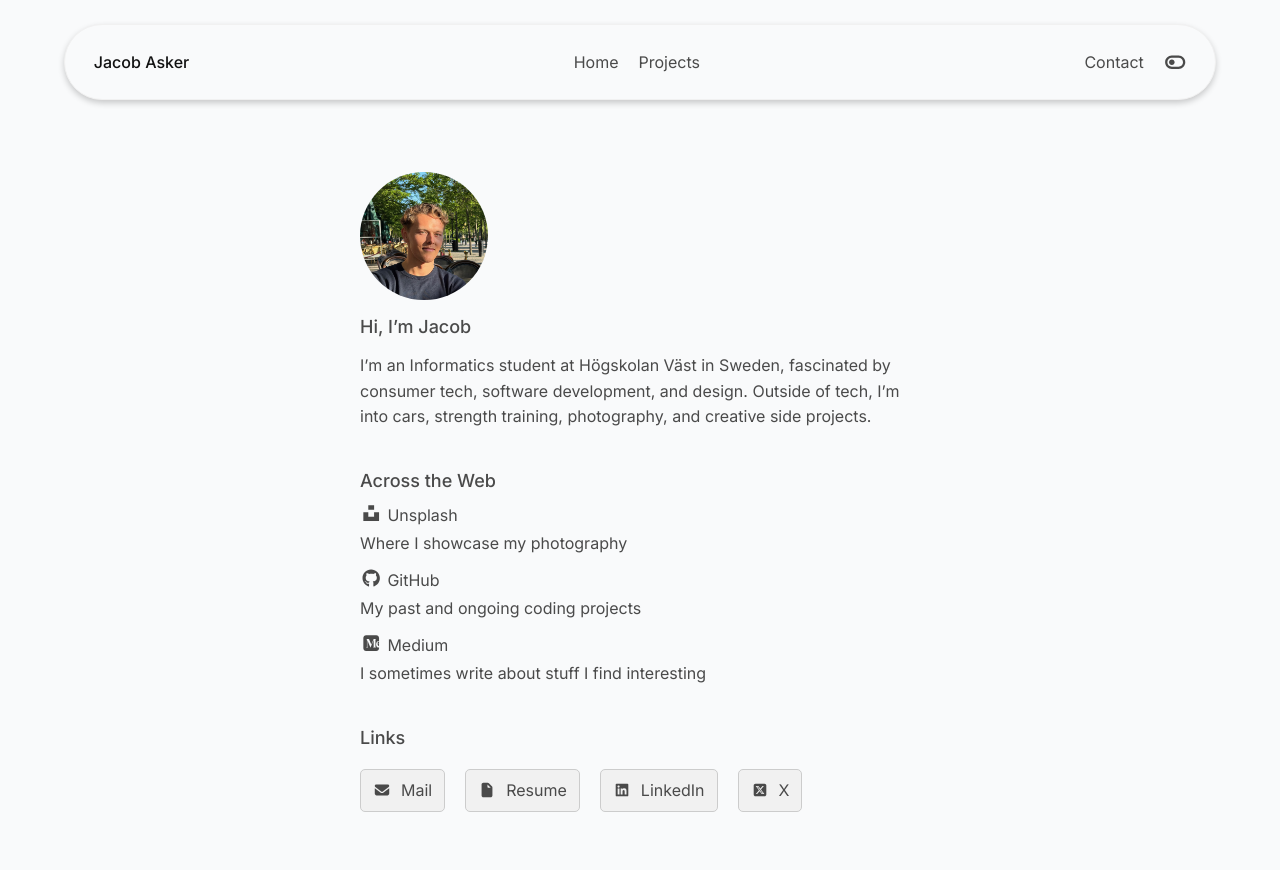
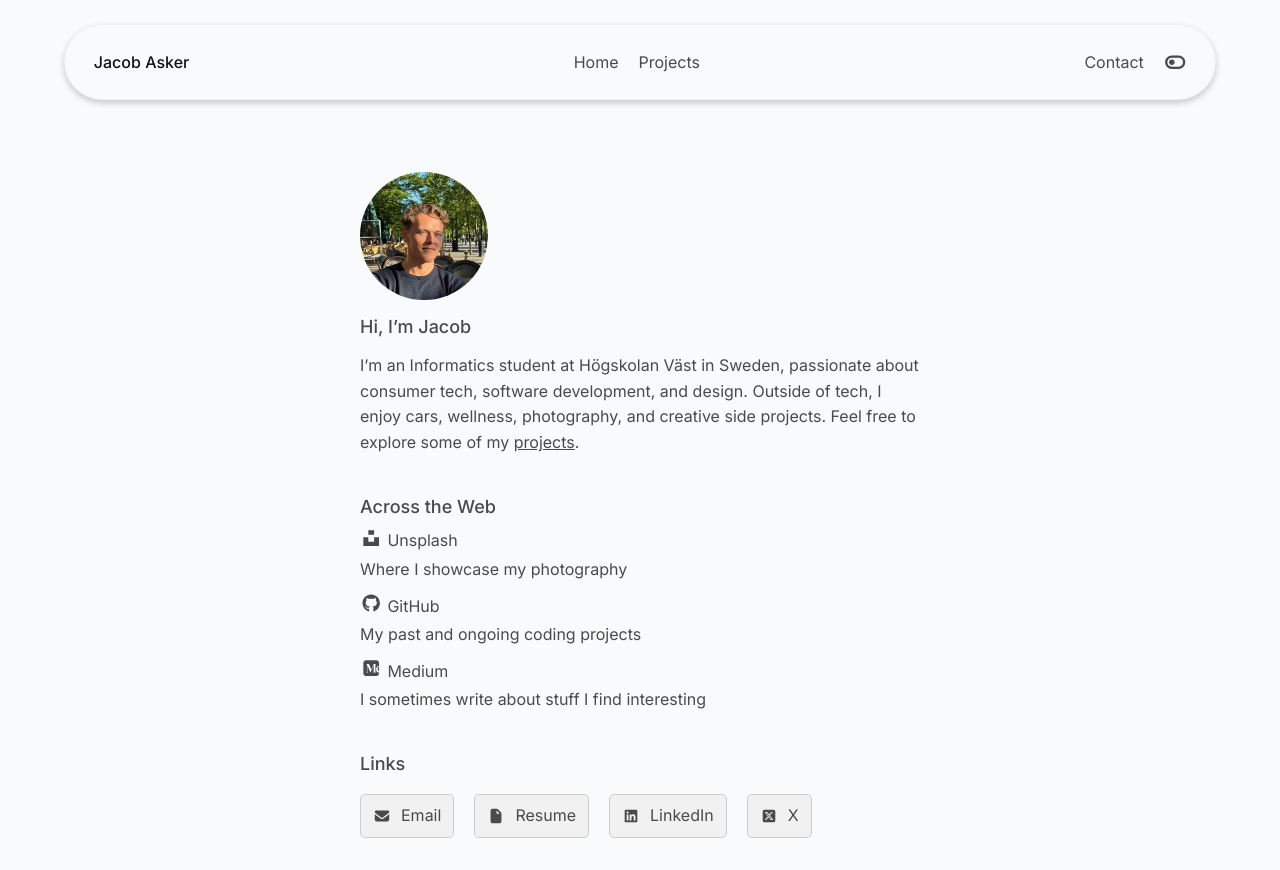
Before and after one commit to Jackan04/Portfolio, a React (Vite) app: page / in a window 1280 px wide. Before the commit the page ends 844 px from the top, so only its background shows below. Built offline with nearby package versions, Linux system fonts and the light colour scheme.

Commit message:
added some projects to the projects page

```diff
--- a/src/components/Home/Home.module.css
+++ b/src/components/Home/Home.module.css
@@ -23,7 +23,6 @@
     gap: 1rem;
     flex-wrap: wrap;
 }
-
 
 /* Links Section */
 .icon {
--- a/src/components/ProjectCard/ProjectCard.module.css
+++ b/src/components/ProjectCard/ProjectCard.module.css
@@ -9,17 +9,19 @@
     border-radius: var(--border-radius);
     border: 2px solid var(--border);
     background: var(--background);
+    box-shadow: var(--box-shadow);
 }
 
 
 .projectCardImageWrapper {
-  width: 7.75rem;
+  width: 150px;
   aspect-ratio: 1 / 1;
   overflow: hidden;
   border-radius: var(--border-radius);
   display: flex;
   align-items: center;
   justify-content: center;
+
 }
 
 .projectCardImageWrapper img {
@@ -65,3 +67,11 @@
     flex-direction: column;
     gap: 2rem;
 }
+
+@media (max-width: 768px){
+    .projectCard{
+        display: flex;
+        justify-content: start;
+        gap: 15px;
+    }
+}
--- a/src/index.css
+++ b/src/index.css
@@ -107,6 +107,11 @@ button{
     transform: var(--active-global);
 }
 
+.inlineLink{
+    /* color: var(--accent-dark); */
+    text-decoration: underline;
+}
+
 /* Media Breakpoints */
 @media (max-width: 768px) {
 
--- a/src/pages/Home.jsx
+++ b/src/pages/Home.jsx
@@ -1,3 +1,4 @@
+import { Link } from 'react-router-dom'
 import styles from '../components/Home/Home.module.css'
 import profile from '../assets/images/profile.jpeg'
 import SocialCard from '../components/LinkCard/LinkCard'
@@ -21,7 +22,11 @@ export default function Home(){
                     <div className={styles.contentTop}>
                         <img className={styles.profileImage} src={profile} alt="Profile Image" />
                         <h1 className={styles.heading}>Hi, I’m Jacob</h1>
-                        <p className={styles.welcomeText}>I’m an Informatics student at Högskolan Väst in Sweden, fascinated by consumer tech, software development, and design. Outside of tech, I’m into cars, strength training, photography, and creative side projects.</p>
+                        <p className={styles.welcomeText}>
+                            I’m an Informatics student at Högskolan Väst in Sweden, passionate about consumer tech, software development, and design.
+                            Outside of tech, I enjoy cars, wellness, photography, and creative side projects.
+                            Feel free to explore some of my <Link to="/projects" className="inlineLink">projects</Link>.
+                        </p>
                     </div>
 
                     <div className={styles.creativeContainer}>
@@ -35,8 +40,8 @@ export default function Home(){
                     <div className={styles.linksContainer}>
                         <h2 className={styles.heading}>Links</h2>
                         <div className={styles.linkCards}>
-                        <SocialCard icon={<MailIcon className={styles.icon}/>} title="Mail" href="mailto: jacob.asker@icloud.com"></SocialCard>
-                        <SocialCard icon={<FileIcon className={styles.icon}/>} title="Resume"></SocialCard>
+                        <SocialCard icon={<MailIcon className={styles.icon}/>} title="Email" href="mailto: jacob.asker@icloud.com"></SocialCard>
+                        <SocialCard icon={<FileIcon className={styles.icon}/>} title="Resume" href="#"></SocialCard>
                         <SocialCard icon={<LinkedInIcon className={styles.icon}/>} title="LinkedIn" href="https://www.linkedin.com/in/jacob-asker-a096a7352/"></SocialCard>
                         <SocialCard icon={<TwitterIcon className={styles.icon}/>} title="X" href="https://x.com/jacob_aske15923"></SocialCard>
                     </div>
--- a/src/pages/Projects.jsx
+++ b/src/pages/Projects.jsx
@@ -1,6 +1,8 @@
 import { useState } from "react"
 import ProjectCard from "../components/ProjectCard/ProjectCard"
 import styles from '../components/ProjectCard/ProjectCard.module.css'
+import TaskManagerImage from '../assets/images/task-manager.jpeg'
+import DesignCaseImage from '../assets/images/design-case.png'
 
 export default function Projects(){
     const categories = ["Coding", "Design"]
@@ -8,18 +10,18 @@ export default function Projects(){
 
     const allCards = [
         {
-            category: "Coding",
-            src: "https://culturedcode.com/things/2024-01-20/images/hero-logo-things-io70.png",
-            href: "https://culturedcode.com/things/",
-            title: "Coding Project",
-            description: "A minimalist task manager built with React and Firebase. It focuses on clean Design, fast performance, and simple collaboration, making everyday planning effortless on any device."
+            category: "Design",
+            src: DesignCaseImage,
+            href: "https://www.linkedin.com/pulse/designcase-förbättring-av-självbetjäningskassa-jacob-asker-hva4e/?trackingId=T%2BxvKZHHRFeXrygYROiDBg%3D%3D",
+            title: "Redesign of Self-Checkout",
+            description: "Suggested improvements for a self-service checkout screen based on observed usability issues, aiming to make it more intuitive and reduce errors for first-time users."
             },
             {
-            category: "Design",
-            src: "https://m-cdn.phonearena.com/images/hub/550-wide-two_1200/iPhone-17-Pro-Max-release-date-price-and-features.jpg",
-            href: "https://culturedcode.com/things/",
-            title: "Design Project",
-            description: "A minimalist task manager built with React and Firebase. It focuses on clean Design, fast performance, and simple collaboration, making everyday planning effortless on any device."
+            category: "Coding",
+            src: TaskManagerImage,
+            href: "https://github.com/Jackan04/Task-Manager",
+            title: "Task Manager",
+            description: "A simple, modern task management app built using vanilla JavaScript, HTML, and CSS. All data is stored locally in your browser using localStorage, ensuring privacy and persistence across sessions."
             },
     ]
 
```
Also changed, not shown: src/assets/images/design-case.png (added), src/assets/images/task-manager.jpeg (added), src/components/LinkCard/LinkCard.jsx (line endings or trailing spaces).
